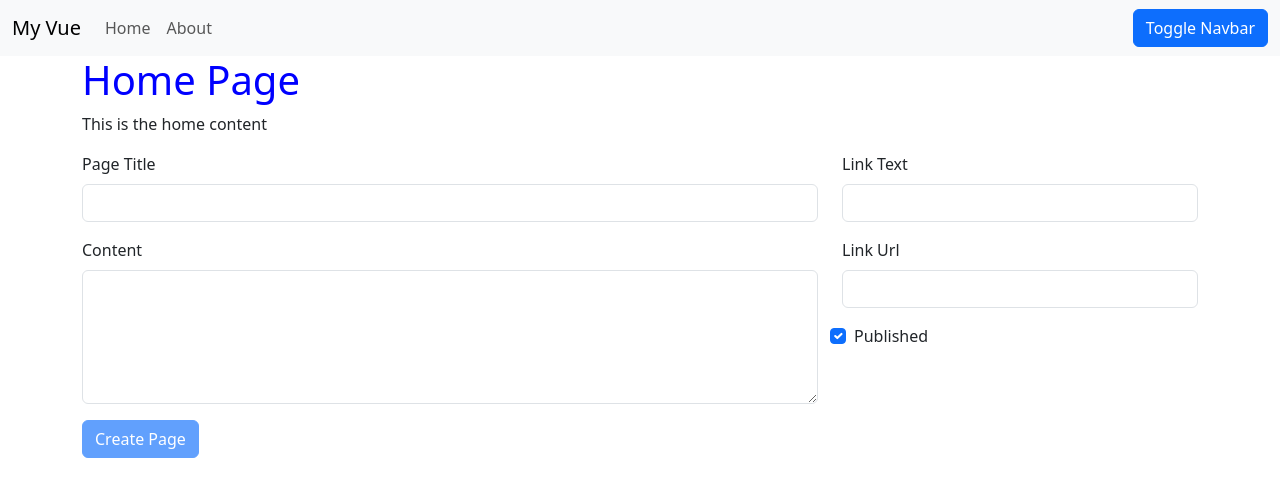
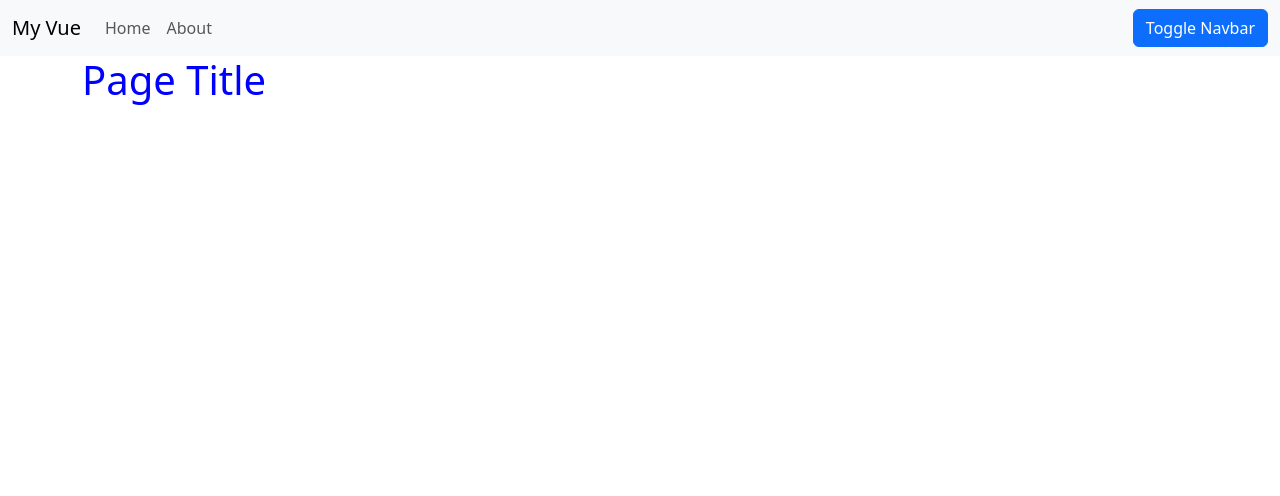
Before and after one commit to iqmalhabib/vue-start-spa, a Vue app: page /#/ in a window 1280 px wide. Shown: the top 496 px of the page. Built offline with nearby package versions, Linux system fonts and the light colour scheme.

Commit message:
last 6.2

```diff
--- a/public/pages.json
+++ b/public/pages.json
@@ -10,11 +10,5 @@
         "pageTitle" : "About Page",
         "content" : "This is the about content",
         "published": true
-    },
-    {
-        "link": { "text": "Contact", "url": "contact.html"},
-        "pageTitle" : "Contact Page",
-        "content" : "This is the contact content",
-        "published": false
     }
 ]
--- a/src/App.vue
+++ b/src/App.vue
@@ -4,7 +4,9 @@
         :active-pages="activePage"
     ></navbar>
 
-    <div v-show="false" >
+    <router-view></router-view>
+
+    <!-- <div v-show="false" >
         hide content
     </div>
     <page-viewer
@@ -13,7 +15,7 @@
     ></page-viewer>
     <create-page
         @page-created="pageCreated"
-    ></create-page>
+    ></create-page> -->
 </template>
 
 <script>
--- a/src/components/PageViewer.vue
+++ b/src/components/PageViewer.vue
@@ -1,22 +1,14 @@
 <template>
     <div class="container">
-        <h1 class="emphasize">{{page.pageTitle}}</h1>
-        <p>{{page.content}}</p>
+        <h1 class="emphasize">Page Title</h1>
+        <p>{{$route.params.index}}</p>
     </div>
 </template>
 
 <script>
 export default {
-    props : {
-        page : {
-            type : Object,
-            default(rawProps){
-                return {
-                    pageTitle : '',
-                    content : ''
-                };
-            }
-        }
+    created(){
+        //console.log(this.$route.params);
     }
 
 }
--- a/src/main.js
+++ b/src/main.js
@@ -2,8 +2,11 @@
 import App from './App.vue';
 import '../node_modules/bootstrap/dist/css/bootstrap.css';
 import $bus from './utils/Events';
+import router from './routes';
 
 const app = createApp(App)
+
+app.use(router);
 
 app.config.globalProperties.$bus = $bus;
 
--- /dev/null
+++ b/src/routes.js
@@ -0,0 +1,12 @@
+import { createRouter, createWebHashHistory } from "vue-router";
+import PageViewer from "./components/PageViewer.vue";
+import CreatePage from "./components/CreatePage.vue";
+
+const router = createRouter({
+    history: createWebHashHistory(),
+    routes:[
+        { path: '/:index?', component: PageViewer },
+        { path: '/create', component: CreatePage }
+    ]
+});
+export default router;
```
Also changed, not shown: 1 other file (tests, documents, lock files or other folders).
